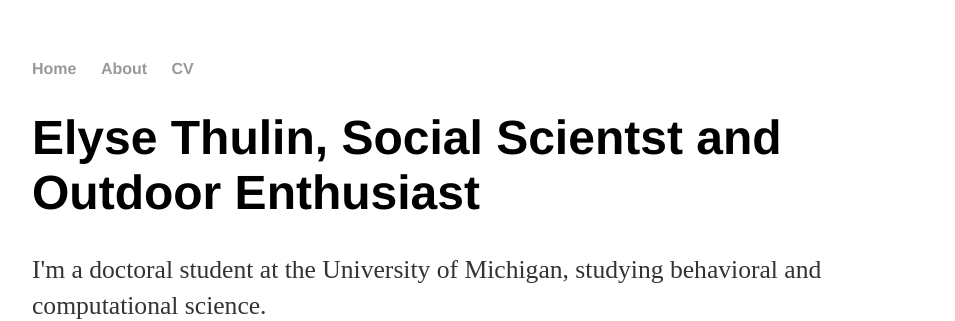
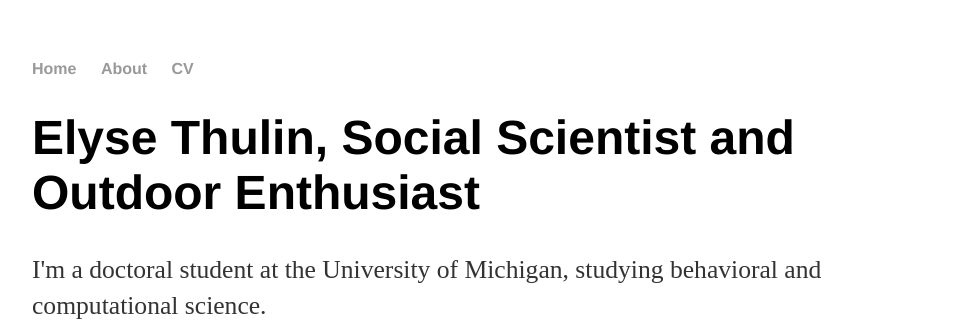
Before and after one commit to elysethulin/elysethulin.github.io, a Jekyll site: the page built from index.html, in a window 1280 px wide. Shown: the top 321 px of the page, without its empty margins (160-1115 px from the left). Built offline with Jekyll 4.4.1, drawn with Linux system fonts in a browser that asks for light colours.

Commit message:
Update index.html

```diff
--- a/index.html
+++ b/index.html
@@ -3,7 +3,7 @@ layout: default
 title: Elyse Thulin, Social Scientist and Outdoor Enthusiast
 ---
 <div class="blurb">
-	<h1>Elyse Thulin, Social Scientst and Outdoor Enthusiast</h1>
+	<h1>Elyse Thulin, Social Scientist and Outdoor Enthusiast</h1>
 		<p style="font-size:160%;">I'm a doctoral student at the University of Michigan, studying behavioral and computational science.</p>
 		<p style="font-size:140%;">Here is some of my recent work: </p>
 			<p style="font-size:100%;">Thulin, E.J., Lustig, A., Perrotte, V., Lwabanya, M., & Evans, T. (under review). Community perceptions of sexual and gender-based violence in South Kivu, eastern DRC. Journal of Interpersonal Violence.</p>
```
